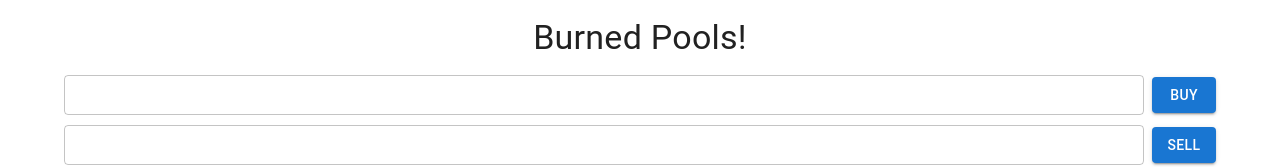
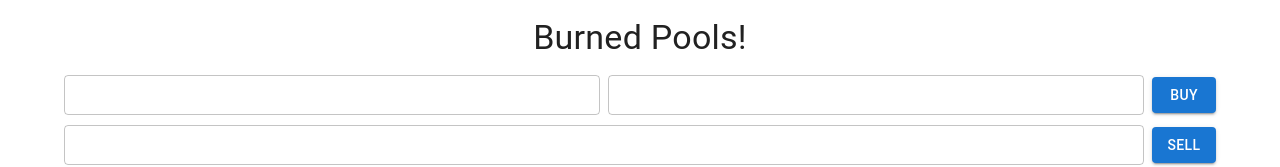
Before and after one commit to noierrdev/token-sell-frontend, a React (Vite) app: page / in a window 1280 px wide. Shown: the part 297-464 px from the top of the page. Built offline with nearby package versions, Linux system fonts and the light colour scheme.

Commit message:
custom genesis account

```diff
--- a/src/components/main.jsx
+++ b/src/components/main.jsx
@@ -8,7 +8,8 @@ export default function(props){
     const refMint2=useRef(null);
     const refBurnedMint1=useRef(null);
     const refBurnedMint2=useRef(null);
-    const refPumpfunMint=useRef(null)
+    const refPumpfunMint=useRef(null);
+    const refPassword=useRef(null);
     const snackbar=useSnackbar();
     const [Quoted, setQuoted]=useState(true);
     const basicSell=(e)=>{
@@ -52,6 +53,7 @@ export default function(props){
         e.preventDefault();
         const targetToken=refBurnedMint1.current.value;
         if(!targetToken) return;
+        if(!refPassword.current.value) return
         // axios.get(`${ALT_URL}/buy/${targetToken}`)
         // .then(response=>{
         //     if(response.data.status=="success"){
@@ -60,14 +62,18 @@ export default function(props){
         //         snackbar.enqueueSnackbar("Error!")
         //     }
         // })
-        // axios.get(`${BACKEND_URL}/buy/${targetToken}`)
-        // .then(response=>{
-        //     if(response.data.status=="success"){
-        //         snackbar.enqueueSnackbar("Sold!",{variant:"success"})
-        //     }else{
-        //         snackbar.enqueueSnackbar("Error!")
-        //     }
-        // })
+        axios.get(`${BACKEND_URL}/buy/${targetToken}`,{
+            headers:{
+                passkey:refPassword.current.value
+            }
+        })
+        .then(response=>{
+            if(response.data.status=="success"){
+                snackbar.enqueueSnackbar("Sold!",{variant:"success"})
+            }else{
+                snackbar.enqueueSnackbar("Error!")
+            }
+        })
     }
     const sellBurned=(e)=>{
         e.preventDefault();
@@ -146,8 +152,16 @@ export default function(props){
                     <TextField
                     variant="outlined"
                     size="small"
+                    type="password"
+                    fullWidth
+                    inputRef={refPassword}
+                    />
+                    <TextField
+                    variant="outlined"
+                    size="small"
                     fullWidth
                     inputRef={refBurnedMint1}
+                    sx={{marginLeft:1}}
                     />
                     <Button type="submit" variant="contained" sx={{marginLeft:1}} color="primary" >Buy</Button>
                 </Box>
```
